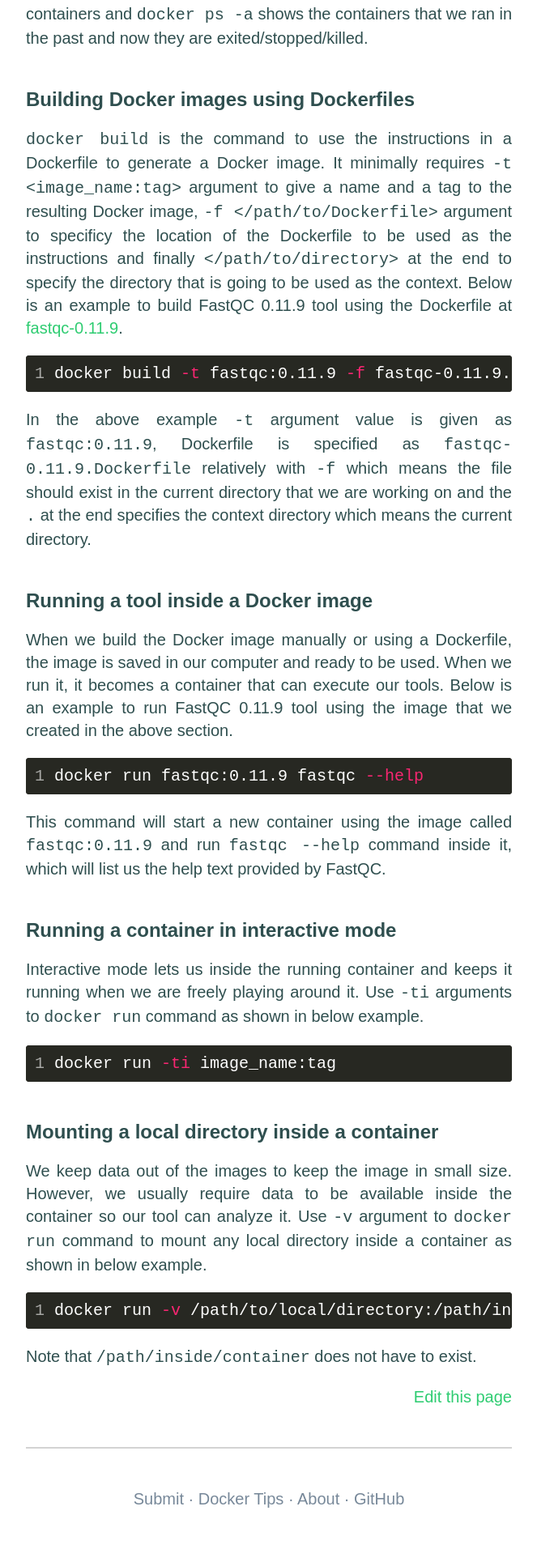
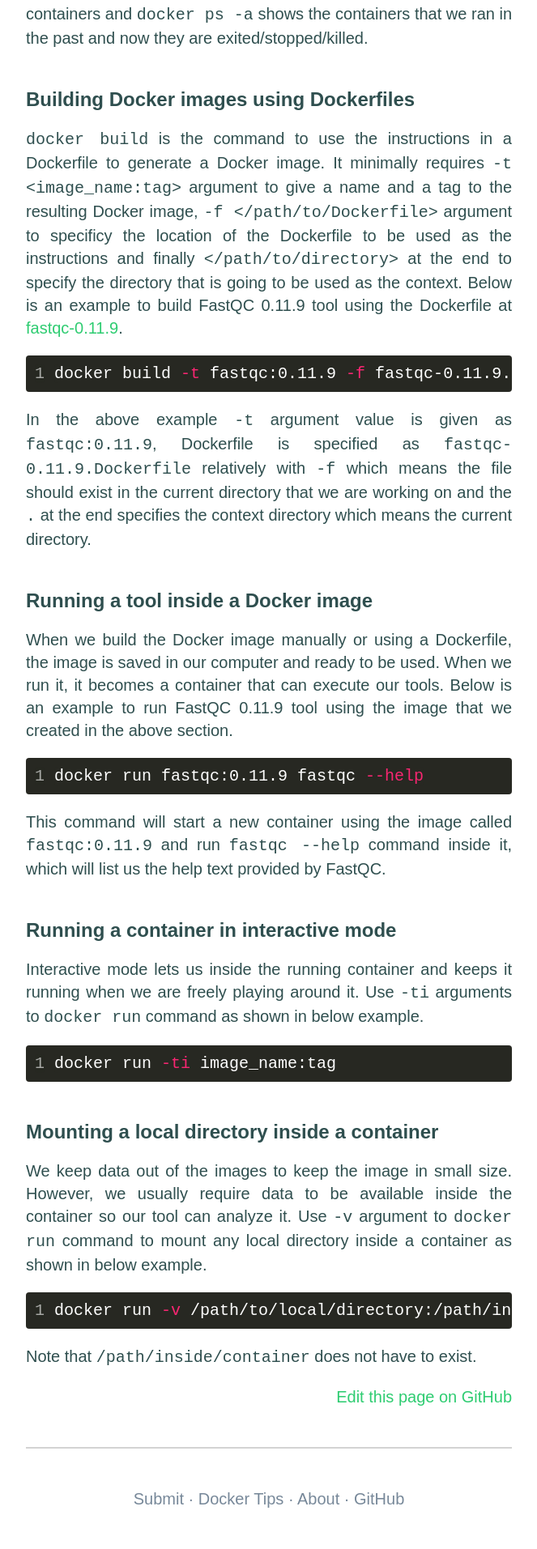
Before and after one commit to biodockerfiles/biodockerfiles.github.io, a Jekyll site: the page built from _pages/docker-tips.md, in a window 1280 px wide. Shown: the part 797-2710 px from the top of the page at 81% size, without its empty margins (308-971 px from the left). Built offline with Jekyll 4.4.1, drawn with Linux system fonts in a browser that asks for light colours.

Commit message:
search box dark mode supports, some fixes

```diff
--- a/_layouts/default.html
+++ b/_layouts/default.html
@@ -47,9 +47,17 @@
     {{ content }}
     {% if page.is_page %}
       <p class="text-right">
-        <a href="https://github.com/biodockerfiles/biodockerfiles.github.io/edit/master/{{ page.path }}" target="_blank" title="Edit {{ page.title }} Dockerfile on GitHub" rel="noopener">Edit this page</a>
+        <a href="https://github.com/biodockerfiles/biodockerfiles.github.io/edit/master/{{ page.path }}" target="_blank" title="Edit {{ page.title }} page on GitHub" rel="noopener">Edit this page on GitHub</a>
       </p>
     {% endif %}
+    <hr>
+    <p class="footer text-center text-muted">
+      <a href="/submit/">Submit</a>
+      &middot; <a href="/docker-tips/">Docker Tips</a>
+      &middot; <a href="/about/">About</a>
+      &middot; <a href="https://github.com/biodockerfiles/biodockerfiles.github.io" target="_blank" rel="noopener">GitHub</a>
+    </p>
+  </div>
   {% if page.is_dockerfile %}
   <script>
     let downloadButton = document.getElementById('download-button');
@@ -65,13 +73,5 @@
     });
   </script>
   {% endif %}
-    <hr>
-    <p class="footer text-center text-muted">
-      <a href="/submit/">Submit</a>
-      &middot; <a href="/docker-tips/">Docker Tips</a>
-      &middot; <a href="/about/">About</a>
-      &middot; <a href="https://github.com/biodockerfiles/biodockerfiles.github.io" target="_blank" rel="noopener">GitHub</a>
-    </p>
-  </div>
 </body>
 </html>
--- a/_sass/rouge.scss
+++ b/_sass/rouge.scss
@@ -41,9 +41,18 @@
   }
 }
 
-.highlight { margin: 0rem; border-radius: 0.25rem; }
-.highlight pre { margin: 0rem; }
-.highlight pre code { display: block; padding: 0.5rem; overflow-x: auto; }
+.highlight pre {
+  display: block;
+  margin: 0rem;
+  border-radius: 0.25rem;
+  color: #ffffff;
+  background-color: #272822;
+}
+.highlight pre code {
+  display: block;
+  padding: 0.5rem;
+  overflow-x: auto;
+}
 .highlight .gh {
   color: #999999;
 }
@@ -214,10 +223,6 @@
   color: #ffffff;
   background-color: #272822;
 }
-.highlight {
-  color: #ffffff;
-  background-color: #272822;
-}
 .highlight .n, .highlight .py, .highlight .nx {
   color: #ffffff;
   background-color: #272822;
--- a/assets/css/style.scss
+++ b/assets/css/style.scss
@@ -34,8 +34,8 @@
 }
 
 p {
-    text-align: justify;
-    line-height: 1.75rem;
+  text-align: justify;
+  line-height: 1.75rem;
 }
 
 a {
@@ -90,7 +90,7 @@
 
 .text-muted > a,
 .text-muted > a:hover {
-    color: lightslategrey;
+  color: lightslategrey;
 }
 
 .text-muted > a {
@@ -98,7 +98,7 @@
 }
 
 .text-muted > a:hover {
-    text-decoration: underline;
+  text-decoration: underline;
 }
 
 .search {
@@ -110,8 +110,17 @@
   padding: 1.25rem;
   font-size: 1rem;
   box-sizing: border-box;
+  color: darkslategrey;
+  background-color: white;
+}
+
+@media (prefers-color-scheme: dark) {
+  .search {
+    color: lightgrey;
+    background-color: #333333;
+  }
 }
 
 .footer {
-    margin: 3rem 0rem;
+  margin: 3rem 0rem;
 }
```
Lines whose indentation alone changed are shown as unchanged.
